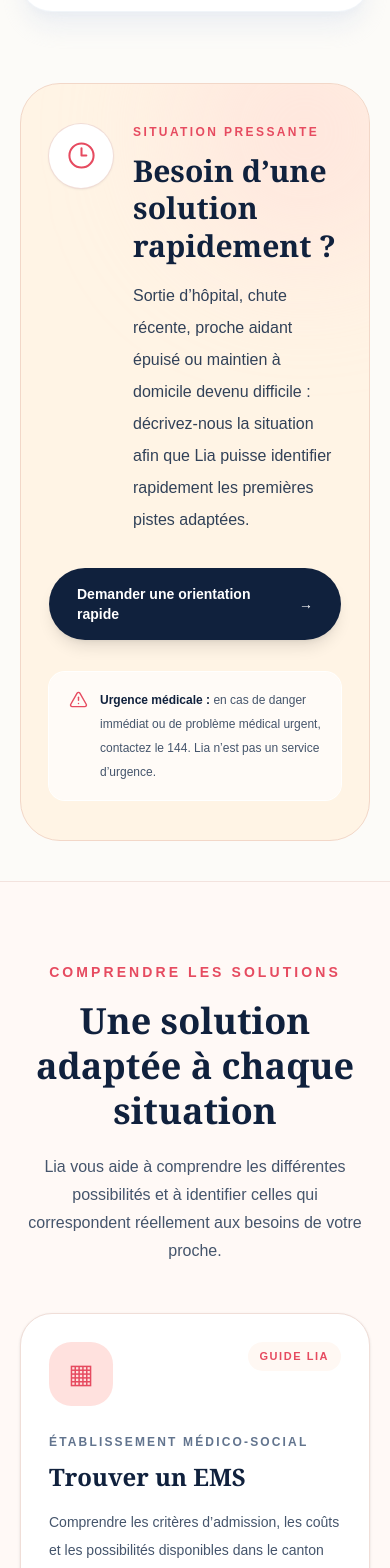
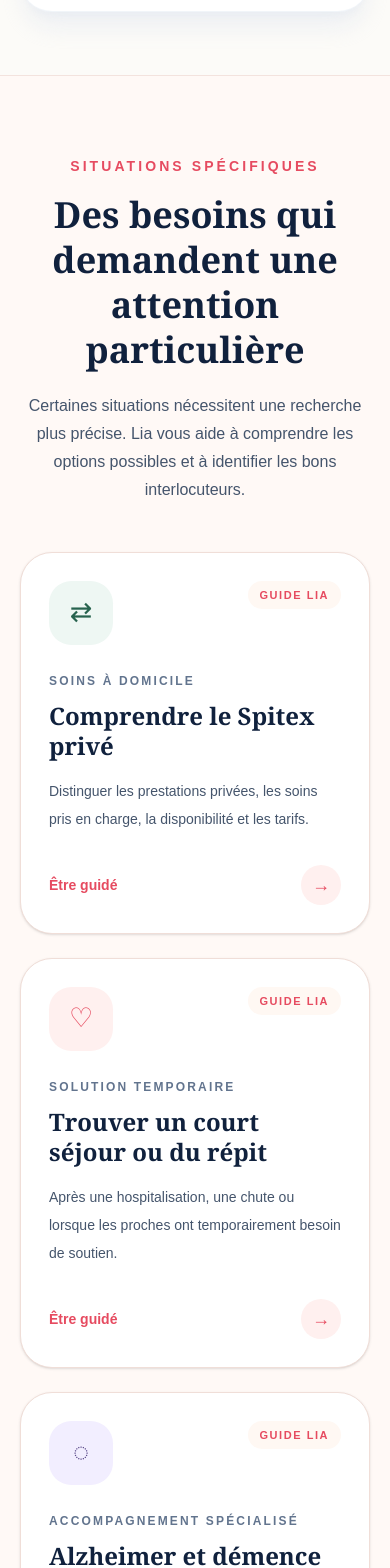
Before and after one commit to lucasruscio-hub/prochesuisse-vaud, a Next.js app: page / in a window 390 px wide. Shown: the part 5900-7468 px from the top of the page. Built offline with nearby package versions, Linux system fonts and the light colour scheme.

Commit message:
Simplify Lia homepage structure

```diff
--- a/app/page.js
+++ b/app/page.js
@@ -30,35 +30,11 @@ const Close = ({ className = "" }) => <Icon className={className}>×</Icon>;
 
 const serviceCards = [
   {
-    title: "Trouver un EMS",
-    eyebrow: "Établissement médico-social",
-    text: "Comprendre les critères d’admission, les coûts et les possibilités disponibles dans le canton de Vaud.",
-    symbol: "▦",
-    href: "#form", // future page: /ems
-    color: "bg-[#FFE1DE] text-[#E64B60]",
-  },
-  {
-    title: "Organiser une aide à domicile",
-    eyebrow: "Maintien à domicile",
-    text: "Explorer les solutions de présence, repas, ménage, accompagnement et soutien quotidien.",
-    symbol: "⌂",
-    href: "#form", // future page: /aide-domicile
-    color: "bg-[#EEF4FF] text-[#153168]",
-  },
-  {
-    title: "Choisir une résidence senior",
-    eyebrow: "Logement adapté",
-    text: "Découvrir les appartements protégés et résidences permettant de préserver l’autonomie.",
-    symbol: "◎",
-    href: "#form", // future page: /residence-senior
-    color: "bg-[#FFF4D8] text-[#9A6500]",
-  },
-  {
     title: "Comprendre le Spitex privé",
     eyebrow: "Soins à domicile",
     text: "Distinguer les prestations privées, les soins pris en charge, la disponibilité et les tarifs.",
     symbol: "⇄",
-    href: "#form", // future page: /spitex
+    href: "#form",
     color: "bg-[#EEF7F3] text-[#27634E]",
   },
   {
@@ -66,7 +42,7 @@ const serviceCards = [
     eyebrow: "Solution temporaire",
     text: "Après une hospitalisation, une chute ou lorsque les proches ont temporairement besoin de soutien.",
     symbol: "♡",
-    href: "#form", // future page: /court-sejour
+    href: "#form",
     color: "bg-[#FFF0EF] text-[#E64B60]",
   },
   {
@@ -74,7 +50,7 @@ const serviceCards = [
     eyebrow: "Accompagnement spécialisé",
     text: "Identifier les solutions adaptées lorsque la mémoire, la sécurité ou l’autonomie deviennent difficiles.",
     symbol: "◌",
-    href: "#form", // future page: /alzheimer
+    href: "#form",
     color: "bg-[#F2EEFF] text-[#5C4B8A]",
   },
 ];
@@ -646,8 +622,8 @@ export default function ProcheSuisseVaudLandingPage() {
   </a>
 
   <a href="#services" className="hover:text-slate-950">
-    Services
-  </a>
+  Solutions
+</a>
 
   <a href="#guide" className="hover:text-slate-950">
     Guide
@@ -674,7 +650,7 @@ export default function ProcheSuisseVaudLandingPage() {
           <div className="border-t border-slate-100 px-5 py-4 md:hidden">
             <div className="flex flex-col gap-4 text-sm font-medium text-slate-700">
               <a href="#how">Comment ça marche</a>
-              <a href="#services">Services</a>
+              <a href="#services">Solutions</a>
               <a href="#guide">Guide</a>
               <a href="#contact">Contact</a>
               <a href="#form" className="rounded-xl bg-[#123b87] px-5 py-3 text-center text-white">
@@ -897,7 +873,7 @@ export default function ProcheSuisseVaudLandingPage() {
   <div className="mx-auto grid max-w-7xl gap-6 px-5 pb-16 pt-3 lg:grid-cols-2 lg:px-8">
     {/* URGENT */}
     <a
-      href="#urgent"
+      href="#form"
       className="group relative overflow-hidden rounded-[2rem] bg-[#FFF0D8] p-8 transition hover:-translate-y-1 hover:shadow-xl lg:p-10"
     >
       <div className="relative z-10 max-w-lg">
@@ -1048,60 +1024,7 @@ export default function ProcheSuisseVaudLandingPage() {
     <HeroForm />
   </div>
 </section>
-<section
-  id="urgent"
-  className="mx-auto max-w-7xl px-5 pb-10 pt-2 lg:px-8 lg:pb-14"
->
-  <div className="relative overflow-hidden rounded-[2.5rem] border border-[#F2D7C8] bg-[#FFF4E5] px-7 py-10 sm:px-10 lg:px-14 lg:py-12">
-    <div className="absolute -right-16 -top-20 h-64 w-64 rounded-full bg-[#FFD8D4]/45 blur-3xl" />
-
-    <div className="relative grid gap-8 lg:grid-cols-[1fr_auto] lg:items-center">
-      <div className="flex items-start gap-5">
-        <div className="flex h-16 w-16 shrink-0 items-center justify-center rounded-full bg-white text-[#E64B60] shadow-sm ring-1 ring-[#F1DDD7]">
-          <Clock3 size={29} strokeWidth={1.7} />
-        </div>
-
-        <div>
-          <p className="text-xs font-semibold uppercase tracking-[0.2em] text-[#E64B60]">
-            Situation pressante
-          </p>
-
-          <h2 className="mt-3 font-serif text-3xl font-semibold leading-tight text-[#10213D] sm:text-4xl">
-            Besoin d’une solution rapidement ?
-          </h2>
-
-          <p className="mt-4 max-w-3xl text-base leading-8 text-slate-700">
-            Sortie d’hôpital, chute récente, proche aidant épuisé ou maintien
-            à domicile devenu difficile : décrivez-nous la situation afin que
-            Lia puisse identifier rapidement les premières pistes adaptées.
-          </p>
-        </div>
-      </div>
-
-      <a
-        href="#form"
-        className="inline-flex shrink-0 items-center justify-center gap-3 rounded-full bg-[#10213D] px-7 py-4 text-sm font-bold text-white shadow-lg transition hover:-translate-y-0.5 hover:bg-[#19345C]"
-      >
-        Demander une orientation rapide
-        <ArrowRight />
-      </a>
-    </div>
-
-    <div className="relative mt-8 flex items-start gap-3 rounded-2xl bg-white/70 px-5 py-4 ring-1 ring-white">
-      <TriangleAlert
-        size={19}
-        strokeWidth={1.8}
-        className="mt-0.5 shrink-0 text-[#E64B60]"
-      />
-
-      <p className="text-xs leading-6 text-slate-600">
-        <strong className="text-[#10213D]">Urgence médicale :</strong> en cas
-        de danger immédiat ou de problème médical urgent, contactez le 144.
-        Lia n’est pas un service d’urgence.
-      </p>
-    </div>
-  </div>
-</section>
+
         <section
   id="services"
   className="border-y border-[#F3E3DE] bg-[#FFF9F6]"
@@ -1109,18 +1032,17 @@ export default function ProcheSuisseVaudLandingPage() {
   <div className="mx-auto max-w-7xl px-5 py-20 lg:px-8 lg:py-24">
     <div className="mx-auto max-w-3xl text-center">
       <p className="text-sm font-semibold uppercase tracking-[0.22em] text-[#E64B60]">
-        Comprendre les solutions
+        Situations spécifiques
       </p>
 
       <h2 className="mt-4 font-serif text-4xl font-semibold leading-tight text-[#10213D] sm:text-5xl">
-        Une solution adaptée à chaque situation
+        Des besoins qui demandent une attention particulière
       </h2>
 
       <p className="mx-auto mt-5 max-w-2xl text-base leading-7 text-slate-600">
-        Lia vous aide à comprendre les différentes possibilités et à
-        identifier celles qui correspondent réellement aux besoins de votre
-        proche.
-      </p>
+  Certaines situations nécessitent une recherche plus précise. Lia vous aide
+  à comprendre les options possibles et à identifier les bons interlocuteurs.
+</p>
     </div>
 
     <div className="mt-12 grid gap-6 md:grid-cols-2 lg:grid-cols-3">
```
